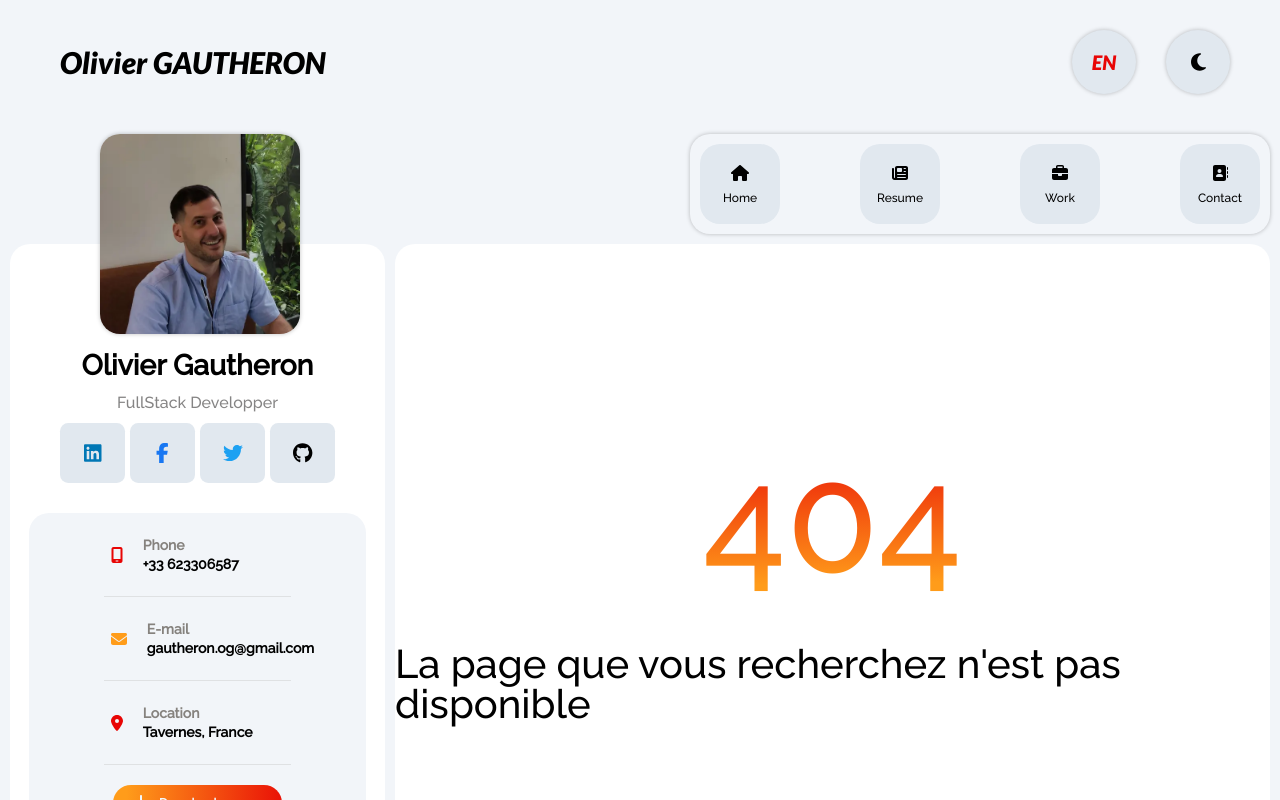
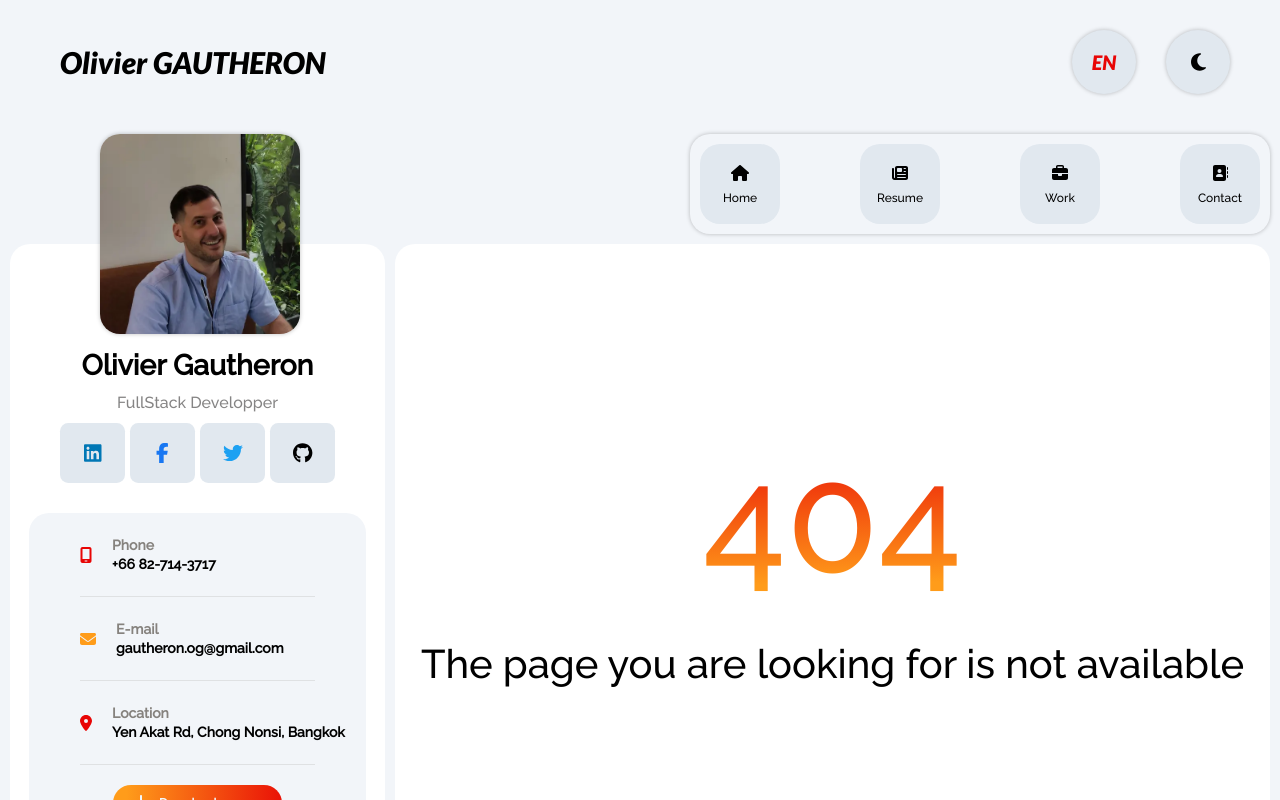
Before and after one commit to Og128/Portfolio, a React (Create React App) app: page /error in a window 1280 px wide. Shown: the top 800 px of the page. Built offline with nearby package versions, Linux system fonts and the light colour scheme.

Commit message:
optimization

```diff
--- a/public/index.html
+++ b/public/index.html
@@ -5,7 +5,17 @@
   <meta charset="utf-8" />
   <meta name="viewport" content="width=device-width, initial-scale=1" />
   <meta name="theme-color" content="#000000" />
-  <meta name="description" content="Web site created using create-react-app" />
+  <meta property="og:title" content="Olivier Gautheron - Portfolio">
+  <meta property="og:description" content="Web developer on the hunt for new career opportunities looking to make the world a nice place to live">
+  <meta property="og:url" content="Oliviergautheron.fr">
+  <meta property="og:image" content="https://oliviergautheron.fr/static/media/portrait.a9f50e72763d8c2dbc34.webp">
+  <meta property="og:type" content="website">
+  <meta name="twitter:card" content="summary_large_image">
+  <meta name="twitter:site" content="@Og128gautheron">
+  <meta name="twitter:title" content="Olivier Gautheron - Portfolio">
+  <meta name="twitter:description" content="Web developer on the hunt for new career opportunities looking to make the world a nice place to live">
+  <meta name="twitter:image" content="https://oliviergautheron.fr/static/media/portrait.a9f50e72763d8c2dbc34.webp">
+  <meta name="description" content="Web developer on the hunt for new career opportunities looking to make the world a nice place to live" />
   <title>Olivier Gautheron - Portfolio</title>
 </head>
 
--- a/src/components/Contact/styles.css
+++ b/src/components/Contact/styles.css
@@ -21,6 +21,11 @@
             min-width: 300px;
             margin: auto;
             margin-bottom: 25px;
+        }
+        & :nth-child(1) {
+            & p{
+                width: 120px;
+            }
         }
     }
 
@@ -90,12 +95,14 @@
 
                 &:hover {
                     cursor: pointer;
+
                     @media (max-width:750px) {
                         transform: scale(0.96);
                         transition: all 0.1s;
                     }
                 }
-                &:active{
+
+                &:active {
                     @media (min-width:750px) {
                         transform: scale(0.96);
                         transition: all 0.1s;
--- a/src/components/Header/index.jsx
+++ b/src/components/Header/index.jsx
@@ -21,7 +21,7 @@ export default function Header({ onToggle }) {
 
     return (
         <header className="navigation-bar">
-            <div className='logo'>Olivier GAUTHERON</div>
+            <h1 className='logo'>Olivier GAUTHERON</h1>
             <div className='btn-lang-dark'>
                 <LanguageToggle />
                 <div className="dark-light"
--- a/src/components/Hero/index.jsx
+++ b/src/components/Hero/index.jsx
@@ -30,22 +30,22 @@ function Hero() {
                 <img src={Portrait} alt="Portrait d'Olivier Gautheron" />
             </div>
             <div className="info-me">
-                <p className='me-name'>Olivier Gautheron</p>
+                <h2 className='me-name'>Olivier Gautheron</h2>
                 <p className='work-title'>{t(`${currentNamespace}:accueil.info.hero.title`)}</p>
                 <div className="info-link">
-                    <a href={t(`${currentNamespace}:accueil.info.link.linked`)} rel='noreferrer' target='_blank'>
+                    <a href={t(`${currentNamespace}:accueil.info.link.linked`)} aria-label='linked' rel='noreferrer' target='_blank'>
                         <Socialink
                             icon={faLinkedin}
                             color={{ color: '#0077B5' }} /></a>
-                    <a href={t(`${currentNamespace}:accueil.info.link.face`)} rel='noreferrer' target='_blank'>
+                    <a href={t(`${currentNamespace}:accueil.info.link.face`)} aria-label='facebook' rel='noreferrer' target='_blank'>
                         <Socialink
                             icon={faFacebookF}
                             color={{ color: '#1877F2' }} /></a>
-                    <a href={t(`${currentNamespace}:accueil.info.link.twitter`)} rel='noreferrer' target='_blank'>
+                    <a href={t(`${currentNamespace}:accueil.info.link.twitter`)} aria-label='twitter' rel='noreferrer' target='_blank'>
                         <Socialink
                             icon={faTwitter}
                             color={{ color: '#1DA1F2' }} /></a>
-                    <a href={t(`${currentNamespace}:accueil.info.link.github`)} rel='noreferrer' target='_blank'>
+                    <a href={t(`${currentNamespace}:accueil.info.link.github`)} aria-label='github' rel='noreferrer' target='_blank'>
                         <Socialink
                             icon={faGithub}
                             color={{ color: 'var(--text-theme)' }} /></a>
@@ -57,7 +57,7 @@ function Hero() {
                             icon={faMobileScreen}
                             color={{ color: 'var(--gradient-infos)' }}
                             title={t(`${currentNamespace}:accueil.info.hero.phone`)}
-                            details={'+33 623306587'} />
+                            details={t(`${currentNamespace}:accueil.info.herotext.phone`)} />
                         <Information
                             icon={faEnvelope}
                             color={{ color: 'var(--gradient-info)' }}
@@ -67,7 +67,7 @@ function Hero() {
                             icon={faLocationDot}
                             color={{ color: 'var(--gradient-infos)' }}
                             title={t(`${currentNamespace}:accueil.info.hero.location`)}
-                            details={'Tavernes, France'} />
+                            details={t(`${currentNamespace}:accueil.info.herotext.location`)} />
 
                     </div>
                     <div className='btn-dl' onClick={downloadResume}>
--- a/src/components/Hero/styles.css
+++ b/src/components/Hero/styles.css
@@ -28,8 +28,8 @@
         }
 
         & img {
-            width: inherit;
-            height: inherit;
+            width: 200px;
+            height: 200px;
             image-rendering: optimizeSpeed;
             border-radius: 20px;
         }
--- a/src/components/Project/index.jsx
+++ b/src/components/Project/index.jsx
@@ -5,10 +5,12 @@ import './styles.css'
 import { useTranslation } from 'react-i18next';
 import IMAGES from '../../assets';
 import { useParams } from 'react-router-dom';
+import Error from '../../pages/erreur';
 
 function Project() {
 
     const { id } = useParams();
+    const path = id.split('work')[1];
 
     const { t, i18n } = useTranslation();
     const currentNamespaceProjet =
@@ -20,6 +22,7 @@ function Project() {
     let noRef = id === 'work4' ? '' : 'noreferrer';
     let blank = id === 'work4' ? '' : '_blank';
 
+    if (path < 5) {
         return (
             <>
                 <Title title={t(`${currentNamespaceProjet}:project.title`)} />
@@ -38,7 +41,7 @@ function Project() {
                                 <a href={t(`${workDetails}.github`)} rel='noreferrer' target='_blank'>
                                     <Tags tags={t(`${workDetails}.tag1`)} /> </a>
                                 <a href={t(`${workDetails}.website`)} rel={noRef} target={blank}>
-                                <Tags tags={t(`${workDetails}.tag2`)}/></a>
+                                    <Tags tags={t(`${workDetails}.tag2`)} /></a>
                             </div>
                         </div>
                     </div>
@@ -54,6 +57,12 @@ function Project() {
                 </div>
             </>
         )
+    } else {
+        return (
+            <>
+                <Error />
+            </>
+        )
     }
-
+}
 export default Project;
--- a/src/locales/en/contact.json
+++ b/src/locales/en/contact.json
@@ -4,7 +4,7 @@
         "cards":{
             "card1":{
             "title" : "Phone",
-            "text" :"+33 623306587"
+            "text" :"+33 6 23 30 65 87 +66 82-714-3717"
             },
             "card2":{
                 "title":"E-mail",
--- a/src/locales/en/text.json
+++ b/src/locales/en/text.json
@@ -19,14 +19,6 @@
             "card4": {
                 "titlecard": "Hobbies",
                 "textcard": "With a passion for high-tech, Formula 1, martial arts competitions as well as electronic sports, I bring a complete set of hobbies that showcase my technical know-how and my team-spirit"
-            },
-            "card5":{
-                "titlecard":"Phone :",
-                "textcard":"+33 623306587"
-            },
-            "card6":{
-                "titlecard":"E-Mail :",
-                "textcard":"gautheron.og@gmail.com"
             }
         },
         "info":{
@@ -43,12 +35,17 @@
                 "location":"Location",
                 "load":"Download resume"
             },
+            "herotext":{
+                "phone":"+66 82-714-3717",
+                "location":"Yen Akat Rd, Chong Nonsi, Bangkok"
+            },
             "link":{
                 "face":"https://www.facebook.com/OgGautheron/",
                 "twitter":"https://twitter.com/OlivierOg128",
                 "linked":"https://www.linkedin.com/in/olivier-gautheron-b055b5269/",
                 "github":"https://github.com/Og128"
             }
-        }
+        },
+        "error":"The page you are looking for is not available"
     }
 }
--- a/src/locales/fr/contact.json
+++ b/src/locales/fr/contact.json
@@ -4,7 +4,7 @@
         "cards":{
             "card1":{
             "title" : "Téléphone",
-            "text" :"+33 623306587"
+            "text" :"+33 6 23 30 65 87 +66 82-714-3717"
             },
             "card2":{
                 "title":"E-mail",
--- a/src/locales/fr/text.json
+++ b/src/locales/fr/text.json
@@ -43,12 +43,17 @@
                 "location":"Location",
                 "load":"Téléchargement CV"
             },
+            "herotext":{
+                "phone":"+33 6 23 30 65 87",
+                "location":"Tavernes, France"
+            },
             "link":{
                 "face":"https://www.facebook.com/OgGautheron/",
                 "twitter":"https://twitter.com/OlivierOg128",
                 "linked":"https://www.linkedin.com/in/olivier-gautheron-b055b5269/",
                 "github":"https://github.com/Og128"
             }
-        }
+        },
+        "error":"La page que vous recherchez n'est pas disponible"
     }
 }
--- a/src/pages/erreur/index.jsx
+++ b/src/pages/erreur/index.jsx
@@ -1,10 +1,16 @@
+import { useTranslation } from 'react-i18next';
 import './styles.css'
 
+
 function Error(){
+
+    const { t, i18n } = useTranslation();
+    const currentNamespaceProjet =
+        i18n.language === 'en' ? 'transTextEN' : 'transTextFR';
     return(
         <div className='error'>
             <p className="error-num">404</p>
-            <p className="error-text">La page que vous recherchez n'est pas disponible</p>
+            <p className="error-text">{t(`${currentNamespaceProjet}:accueil.error`)}</p>
         </div>
     )
 }
```
Lines whose indentation alone changed are shown as unchanged.
